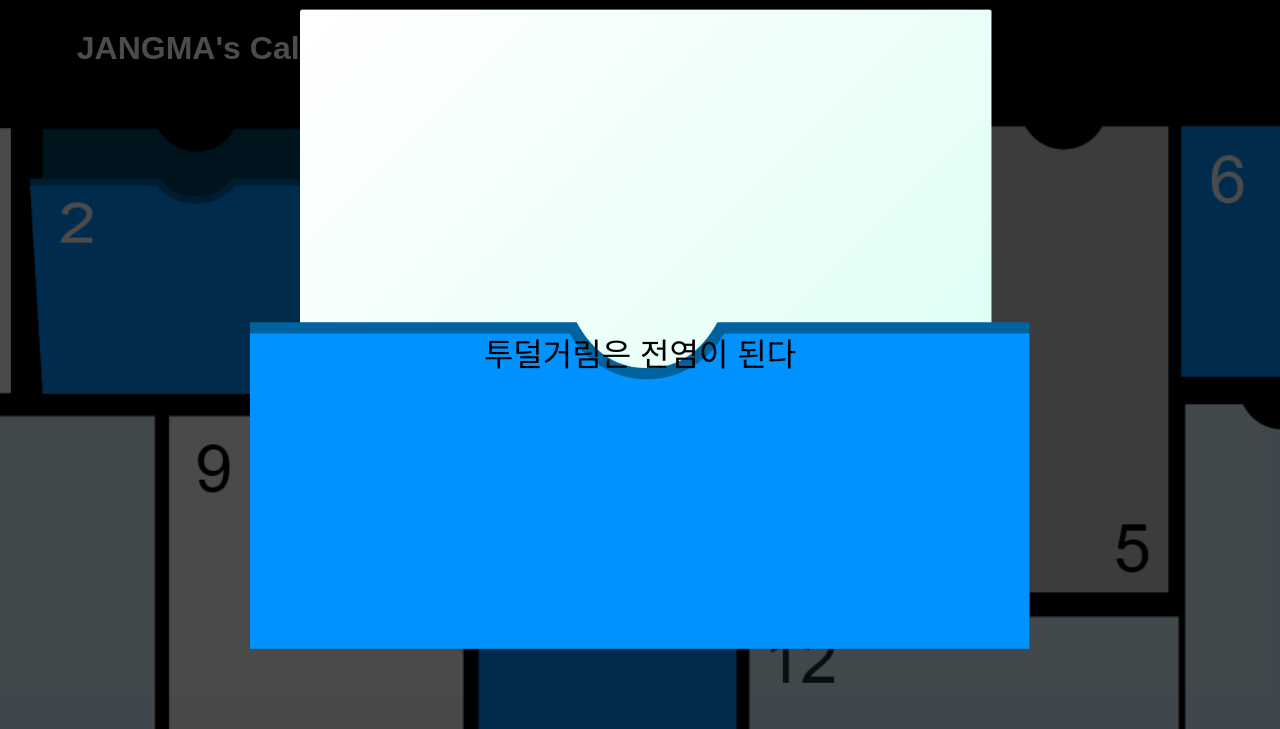
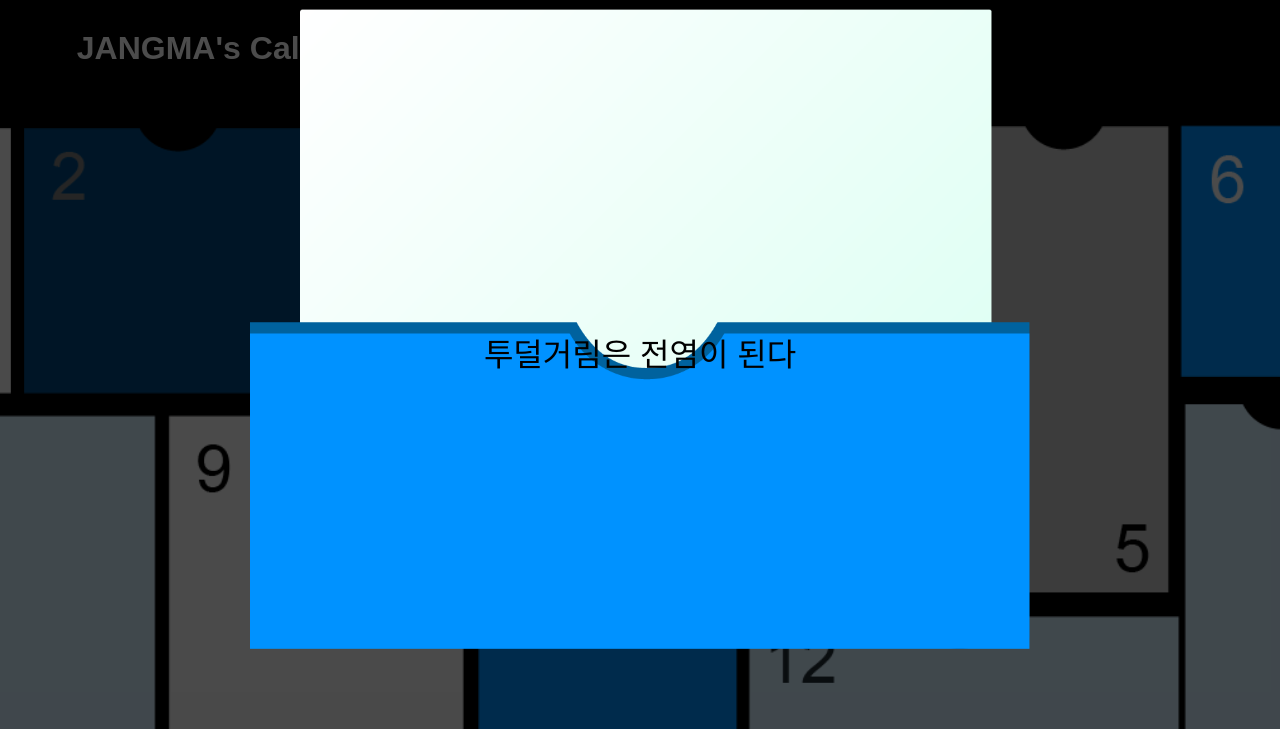
Before and after one commit to dnsumin/jangma, a plain HTML site: page index.html in a window 1280 px wide. Both pictures are taken after a click on the picture 178 px from the left and 331 px from the top of the page. Shown: the part 71-800 px from the top of the page. Drawn offline with Linux system fonts and the light colour scheme.

Commit message:
Add files via upload

```diff
--- a/script.js
+++ b/script.js
@@ -7,13 +7,8 @@ images.forEach(image => {
     image.dataset.originalSrc = image.src;
 
     image.addEventListener('click', function() {
-        // 현재 이미지의 src를 새로운 이미지로 변경합니다.
-        const openImage = this.getAttribute('data-open');
-        this.src = openImage;
-
-        // 이미지의 너비와 높이를 가져와서 중앙을 기준으로 위치를 계산합니다.
-        const imageRect = this.getBoundingClientRect();
-        const newLeft = imageRect.left + (imageRect.width / 2) - 1; // 2px 왼쪽으로 이동
+        // 이미지 불투명도 줄이기
+        this.style.opacity = 0.5; // 불투명도 0.5로 설정
 
         // 0.5초 후에 어두운 배경과 텍스트를 나타냅니다.
         setTimeout(() => {
@@ -97,8 +92,9 @@ function closeOverlay() {
     const letterText = document.querySelector('.letter-text');
     letterText.style.display = 'none'; // 텍스트 숨기기
 
-    // 모든 이미지를 원래 이미지로 되돌리기
+    // 모든 이미지를 원래 이미지로 되돌리기 및 불투명도 원래대로 설정
     images.forEach(image => {
         image.src = image.dataset.originalSrc; // 원래 이미지로 변경
+        image.style.opacity = 1; // 불투명도를 원래대로 되돌림
     });
 }
--- a/style.css
+++ b/style.css
@@ -6,7 +6,6 @@ body {
     font-family: 'Pretendard-Regular', sans-serif; /* 폰트 적용 */
     user-select: none; /* 드래그 선택 방지 */
     -webkit-user-drag: none; /* 드래그 효과 방지 (웹킷 기반 브라우저) */
-    text-decoration: none; /* 밑줄 제거 */
 }
 
 .jangma-title {
```
